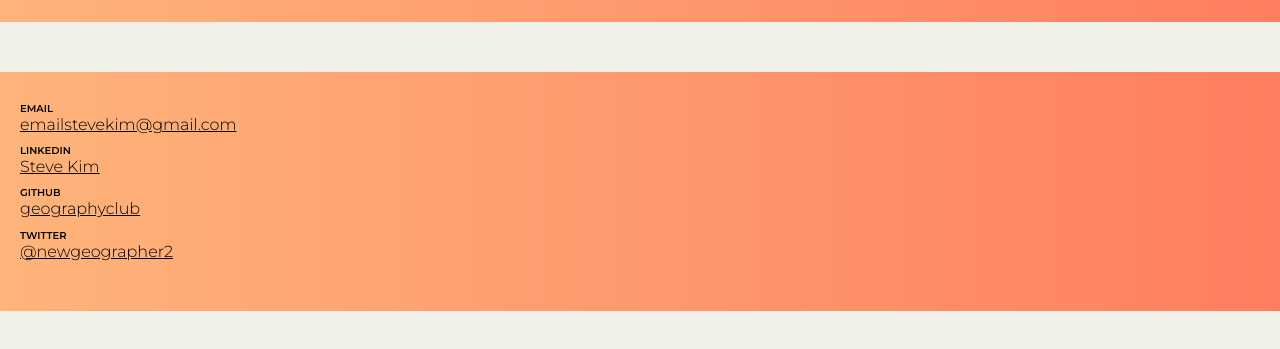
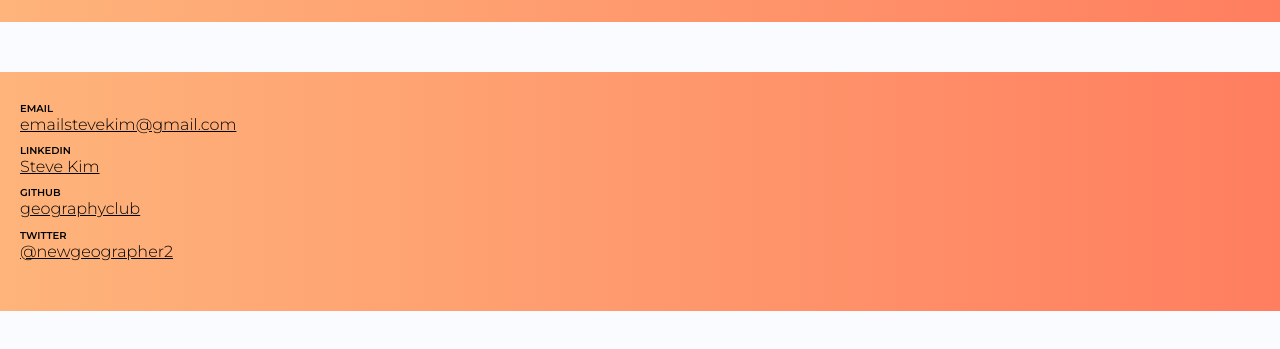
Before and after one commit to geographyclub/factbook, a plain HTML site: page index.html in a window 1280 px wide. Shown: the part 167-516 px from the top of the page. Drawn offline with nearby package versions, Linux system fonts and the light colour scheme; no server answers.

Commit message:
Update style

```diff
--- a/style.css
+++ b/style.css
@@ -7,7 +7,7 @@
 strong {font-family:'Montserrat'; font-size:18px; font-weight:600; line-height:1.3; margin:0; padding:0;}
 hr {border:none; height:1px; background-color:#999; margin:30px 0 20px 0; padding:0;}
 
-body {color:#333; margin:0; padding:0; box-sizing:border-box; font-family:Sans; background-color:#f0f0e8; width:100%;}
+body {color:#333; margin:0; padding:0; box-sizing:border-box; font-family:Sans; background-color:#F9FBFF; width:100%;}
 header {display:flex; justify-content:space-between; align-items:center; background-color:#333; color:white; padding:0 10px; position:fixed; height:50px; width:100%; top:0; z-index:1000;}
 
 .container {display:flex; flex-wrap:wrap; justify-content:space-between; margin-top:50px; overflow:hidden;}
```
